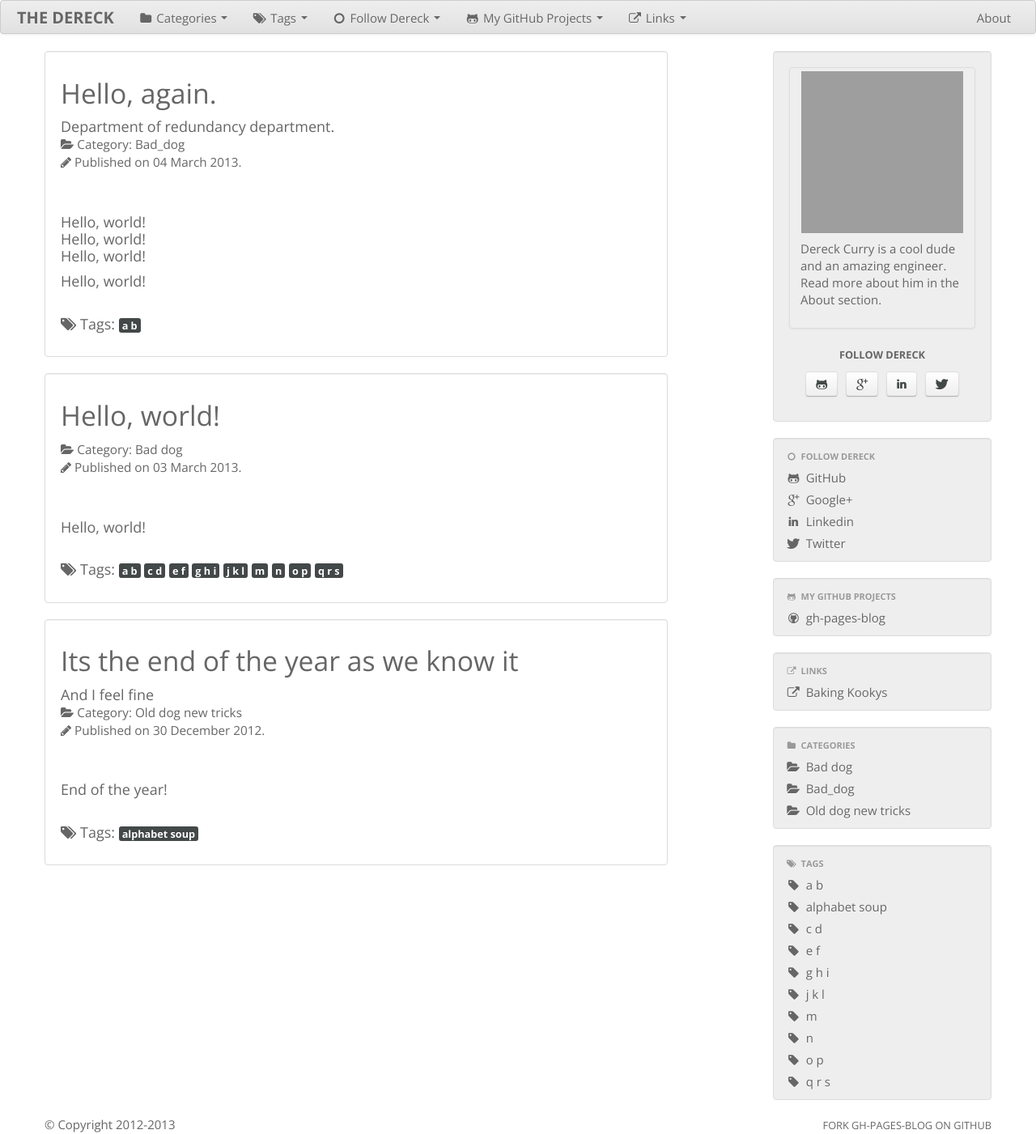
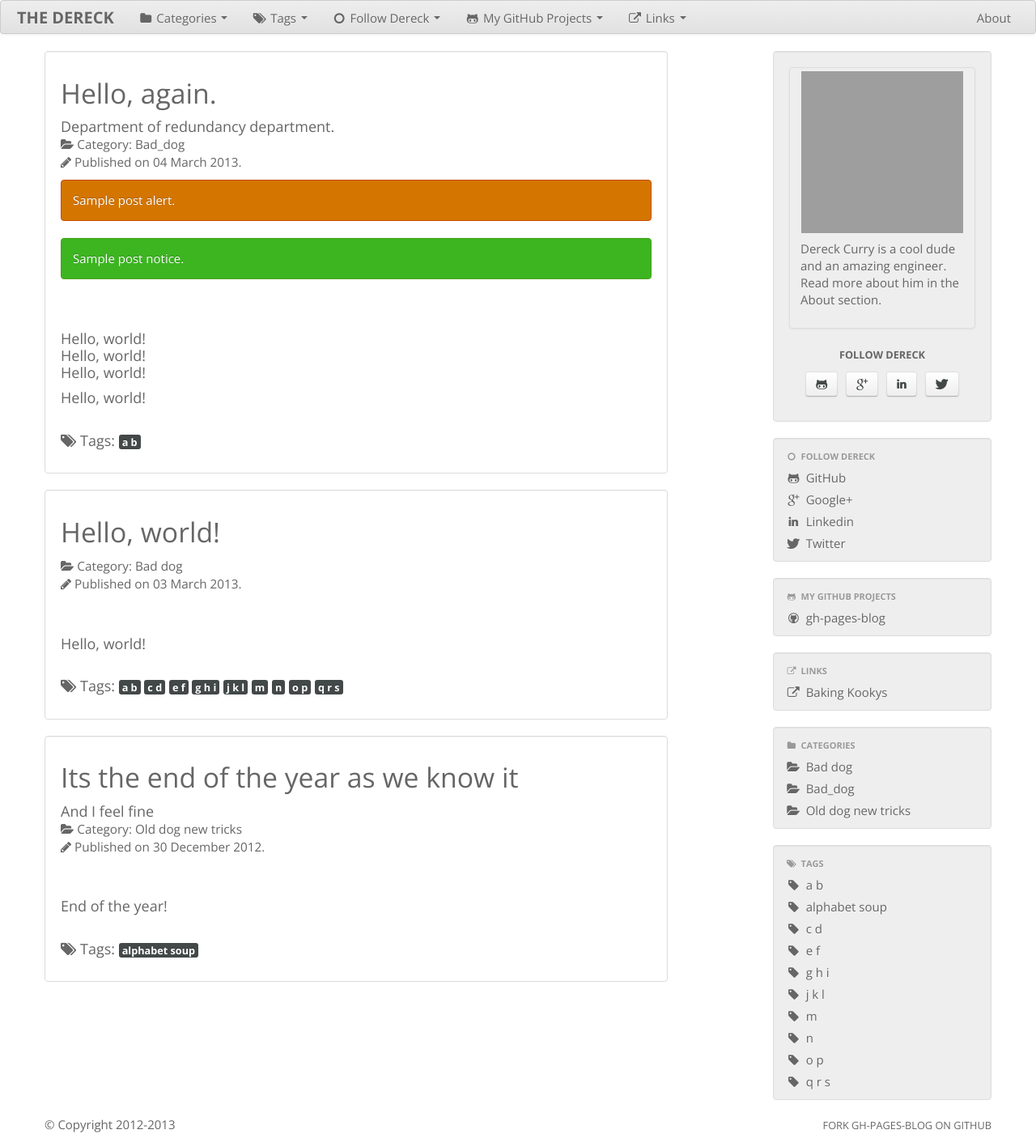
Before and after one commit to thedereck/thedereck.github.com, a Jekyll site: the page built from index.html, in a window 1280 px wide. Shown: the whole page at 81% size. Built offline with Jekyll 4.4.1, drawn with Linux system fonts in a browser that asks for light colours; grey boxes are pictures that could not be loaded.

Commit message:
Testing alerts and notices.

```diff
--- a/_config.yml
+++ b/_config.yml
@@ -15,8 +15,8 @@ favicon :
     full_url : false
     type : false
 
-alert : false
-notice : false
+alert : Sample site alert.
+notice : Sample site notice.
 
 sections:
   brief_bio :
--- a/_posts/2013-03-04-hello-again.md
+++ b/_posts/2013-03-04-hello-again.md
@@ -6,6 +6,8 @@ category : bad_dog
 tags :
   - a b
   - A b
+alert: Sample post alert.
+notice: Sample post notice.
 ---
 
 Hello, world!
--- a/about.html
+++ b/about.html
@@ -1,6 +1,8 @@
 ---
 layout: page
 title: About
+alert: Sample page alert.
+notice: Sample page notice.
 ---
 
 {% include content/about.html %}
```
